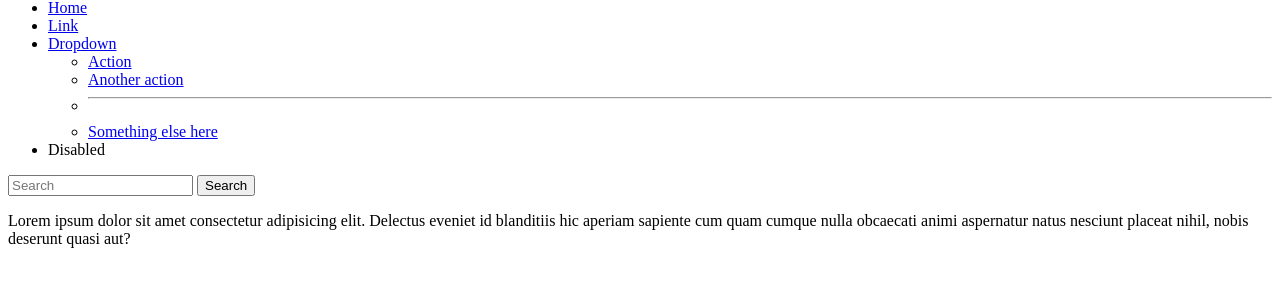
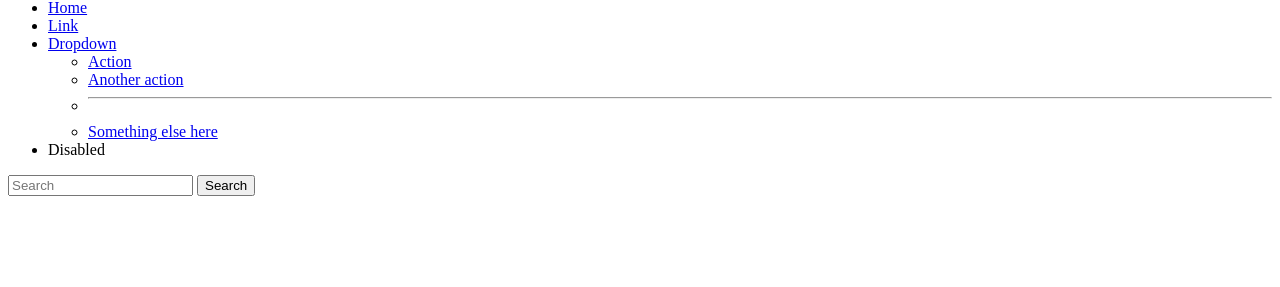
Before and after one commit to LucasA21/PortFolio-FrontEnd, a plain HTML site: page index.html in a window 1280 px wide. Shown: the part 101-388 px from the top of the page. Drawn offline with Linux system fonts and the light colour scheme.

Commit message:
Update index.html

```diff
--- a/index.html
+++ b/index.html
@@ -35,4 +35,3 @@
       </div>
     </div>
   </nav>
-<p>Lorem ipsum dolor sit amet consectetur adipisicing elit. Delectus eveniet id blanditiis hic aperiam sapiente cum quam cumque nulla obcaecati animi aspernatur natus nesciunt placeat nihil, nobis deserunt quasi aut?</p>
```
